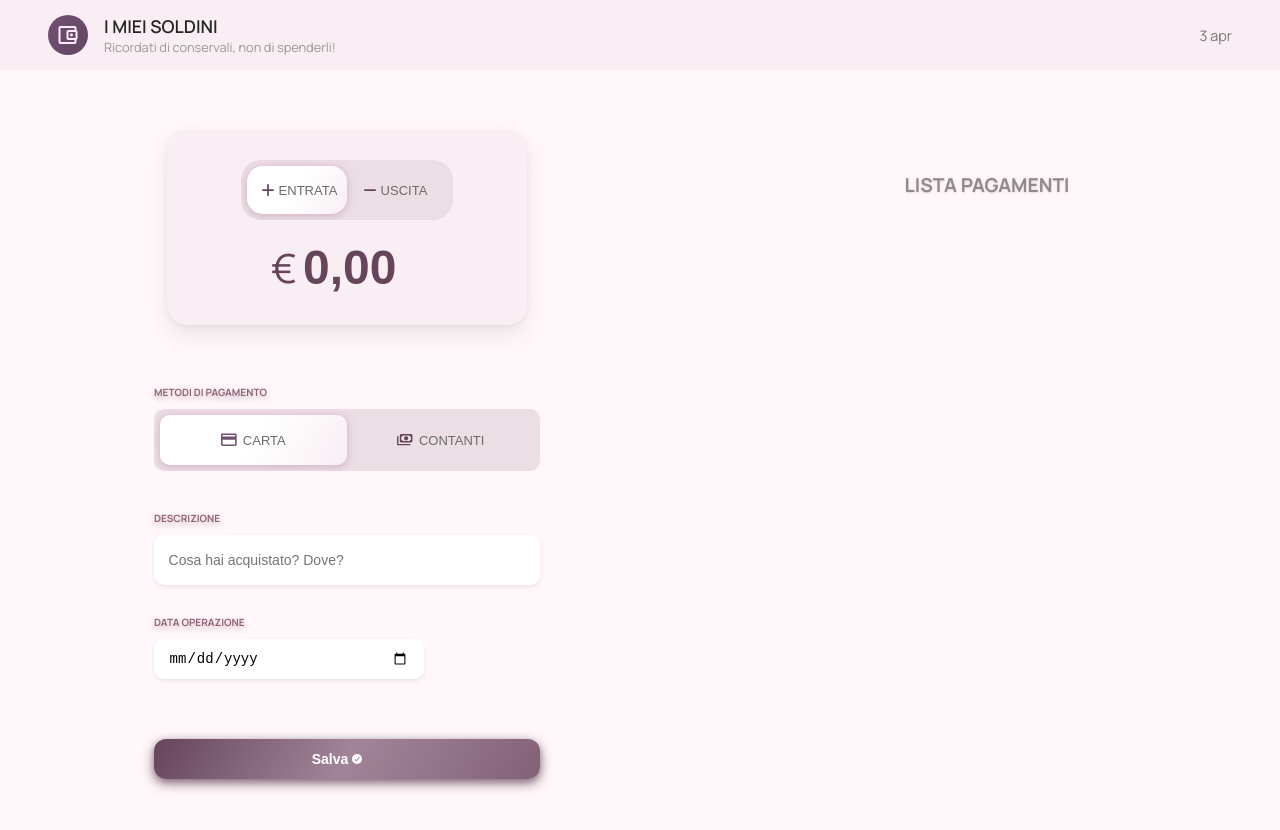
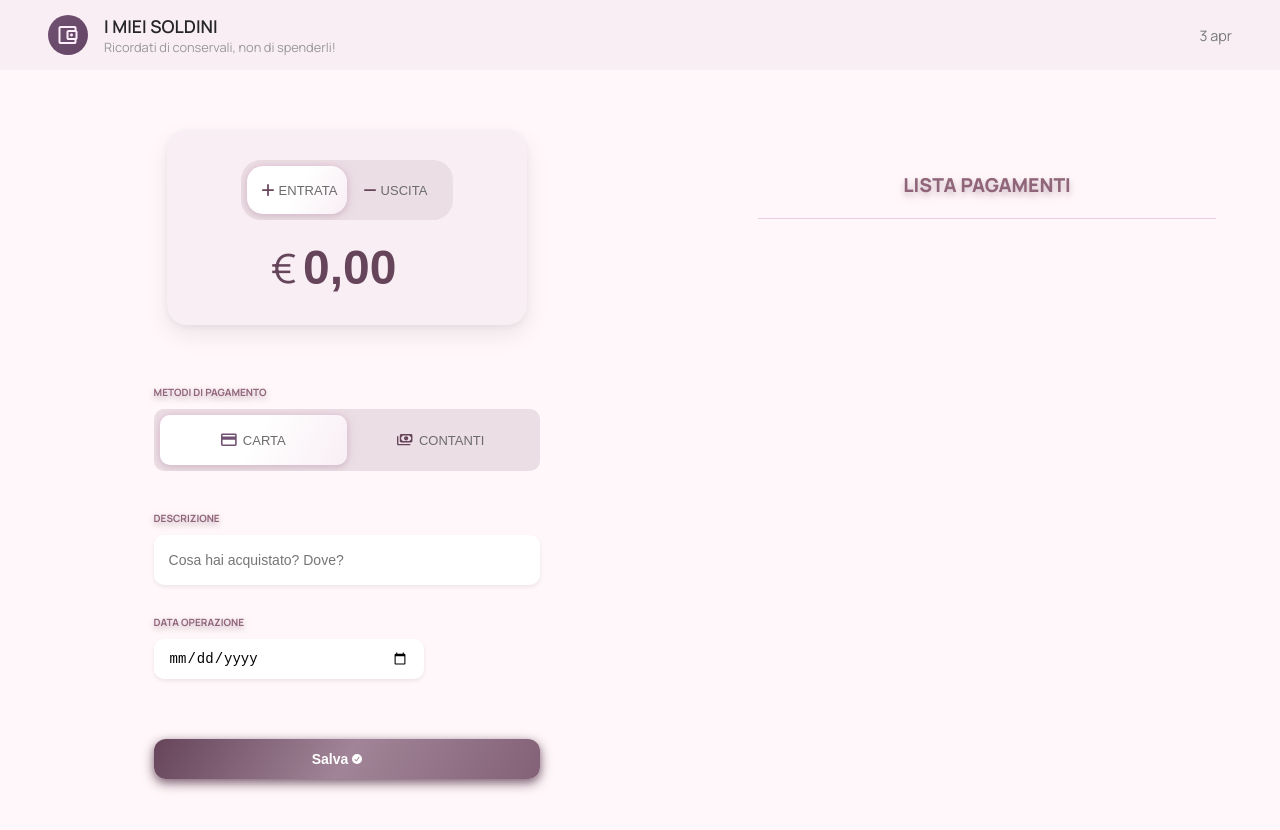
Before and after one commit to Vittoriatosi2006/Gestionale-spese, a React (Vite) app: page / in a window 1280 px wide. Shown: the top 830 px of the page. Built offline with nearby package versions, Linux system fonts and the light colour scheme; a web font is replaced by a local one.

Commit message:
cambiato un po di css

```diff
--- a/src/NewEntry.css
+++ b/src/NewEntry.css
@@ -146,7 +146,6 @@ input[type="number"]::-webkit-inner-spin-button {
   text-shadow:
     0 2px 6px rgba(231, 191, 215, 0.5),
     /* glow rosa più evidente */ 0 3px 6px rgba(0, 0, 0, 0.2); /* ombra nera morbida per contrasto */
-  animation: bounceIn 0.8s ease-out forwards; /* rimbalzo leggero */
 }
 
 .bottoni-pagamenti {
@@ -221,7 +220,6 @@ input[type="number"]::-webkit-inner-spin-button {
   text-shadow:
     0 2px 6px rgba(231, 191, 215, 0.5),
     /* glow rosa più evidente */ 0 3px 6px rgba(0, 0, 0, 0.2); /* ombra nera morbida per contrasto */
-  animation: bounceIn 0.8s ease-out forwards; /* rimbalzo leggero */
   transition: all 0.3s ease;
 }
 
@@ -282,7 +280,6 @@ input[type="number"]::-webkit-inner-spin-button {
   text-shadow:
     0 2px 6px rgba(231, 191, 215, 0.5),
     /* glow rosa più evidente */ 0 3px 6px rgba(0, 0, 0, 0.2); /* ombra nera morbida per contrasto */
-  animation: bounceIn 0.8s ease-out forwards; /* rimbalzo leggero */
   transition: all 0.3s ease;
 }
 
--- a/src/Recenti.css
+++ b/src/Recenti.css
@@ -10,14 +10,17 @@
 }
 
 .lista-pagamenti {
-  font-size: clamp(1rem, 3vw, 1.2rem);
-  color: #8d8b8f;
+  font-size: clamp(1.2rem, 3vw, 1.2rem);
+  color: #906579;
   text-shadow:
-    0 1px 2px rgba(0, 0, 0, 0.1),
-    0 0 6px rgba(231, 191, 215, 0.2);
+    0 4px 8px rgba(231, 191, 215, 0.5),
+    /* glow rosa più evidente */ 0 3px 6px rgba(0, 0, 0, 0.2); /* ombra nera morbida per contrasto */
+  animation: bounceIn 0.8s ease-out forwards;
+  border-bottom: 1px solid rgba(186, 118, 172, 0.3);
   transition: all 0.3s ease;
   padding-bottom: 20px;
   text-align: center;
+  font-weight: 800;
 }
 
 .mese-sezione {
@@ -56,7 +59,6 @@
   box-shadow:
     0 8px 18px rgba(0, 0, 0, 0.12),
     0 3px 6px rgba(0, 0, 0, 0.08);
-
   background: linear-gradient(
     135deg,
     rgb(255, 245, 251) 0%,
```
